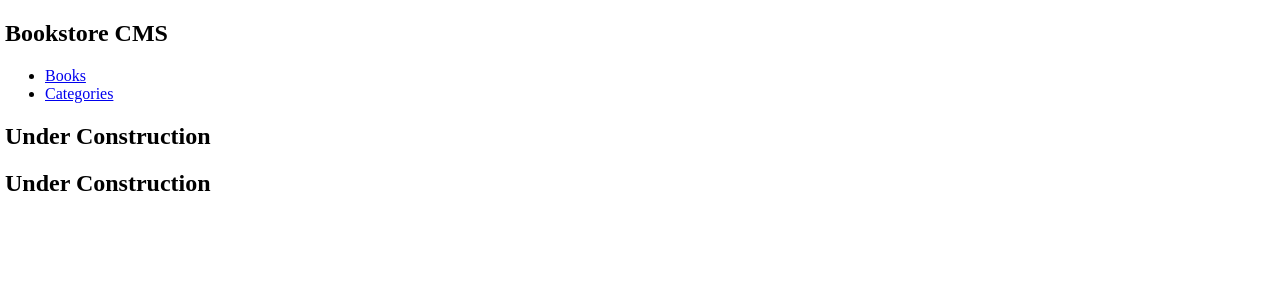
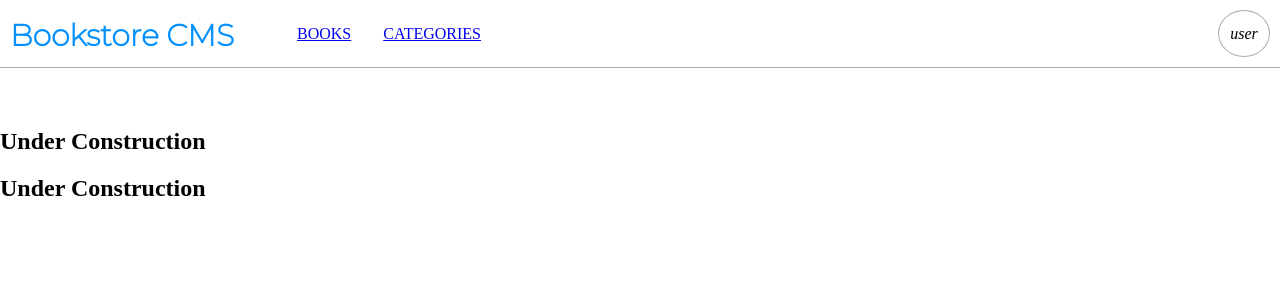
Before and after one commit to elmar8287/Bookstore, a React (Create React App) app: page /categories in a window 1280 px wide. Shown: the top 300 px of the page. Built offline with nearby package versions, Linux system fonts and the light colour scheme.

Commit message:
Style navbar

```diff
--- a/src/components/nav.js
+++ b/src/components/nav.js
@@ -12,20 +12,22 @@ import Categories from '../redux/categories/categories';
 export default function Navi() {
   return (
     <Router>
-      <div className="main">
-        <header>
-          <nav>
-            <h1 className="appTitle">Bookstore CMS</h1>
-            <ul>
+      <nav className="panel-pg">
+          <nav className="navi">
+            <div className="list-container">
+            <h1 className="Bookstore-CMS">Bookstore CMS</h1>
+            <ul className="menuList">
               <li>
-                <Link to="/books">Books</Link>
+                <Link to="/books">BOOKS</Link>
               </li>
               <li>
-                <Link to="/categories">Categories</Link>
+                <Link to="/categories">CATEGORIES</Link>
               </li>
             </ul>
+            </div>
+            <div className="account"><i>user</i></div>
           </nav>
-        </header>
+
         {/* A <Switch> looks through its children <Route>s and
             renders the first one that matches the current URL. */}
         <Switch>
@@ -36,7 +38,7 @@ export default function Navi() {
             <Categories />
           </Route>
         </Switch>
-      </div>
+      </nav>
     </Router>
   );
 }
--- a/src/components/navi.css
+++ b/src/components/navi.css
@@ -11,3 +11,12 @@
   letter-spacing: normal;
   color: var(--azure);
 }
+
+.panel-bg {
+  width: 87.5rem;
+  height: 5.938rem;
+  margin: 0 0 2.375rem;
+  padding: 1.438rem 6.188rem 1.688rem 6.25rem;
+  background-color: rgb(158, 93, 93);
+  border: solid red;
+}
--- a/src/index.css
+++ b/src/index.css
@@ -1,3 +1,52 @@
+@import url('https://fonts.googleapis.com/css2?family=Montserrat:wght@200&family=Roboto+Slab:wght@500&display=swap');
+
 body {
-  margin: 5px;
+  padding: 0;
+  margin: 0;
+  box-sizing: border-box;
 }
+
+.navi {
+  display: flex;
+  align-items: center;
+  justify-content: space-between;
+  padding: 10px;
+  border-bottom: 1px solid #b4a9a9;
+  margin-bottom: 60px;
+
+}
+
+.list-container {
+  display: flex;
+}
+
+.Bookstore-CMS {
+  width: 15rem;
+  height: 2.313rem;
+  margin: 0.375rem 2.938rem 0.125rem 0;
+  font-family: Montserrat;
+  font-size: 1.875rem;
+  color: #0290ff;
+}
+
+.menuList {
+  display: flex;
+  align-items: center;
+  list-style-type: none;
+  gap: 2rem;
+  margin: 0;
+  padding: 0;
+  text-decoration: normal;
+}
+
+.account {
+  display: flex;
+  justify-content: center;
+  align-items: center;
+  width: 50px;
+  height: 45px;
+  margin-left: 5px;
+  color: var(--blue);
+  border: 1px solid #b4a9a9;
+  border-radius: 100%;
+}
```
